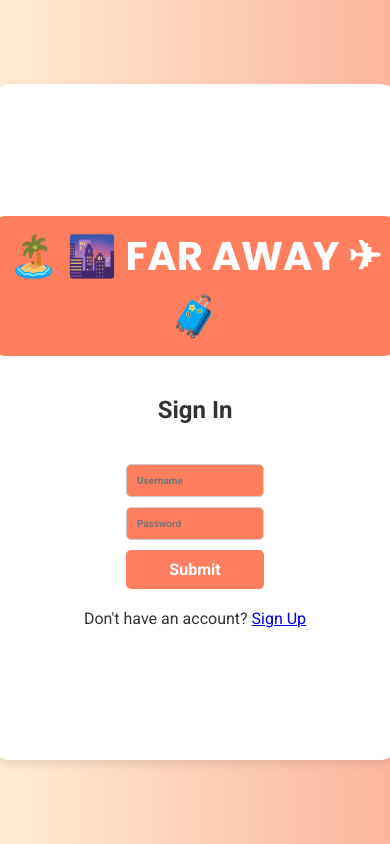
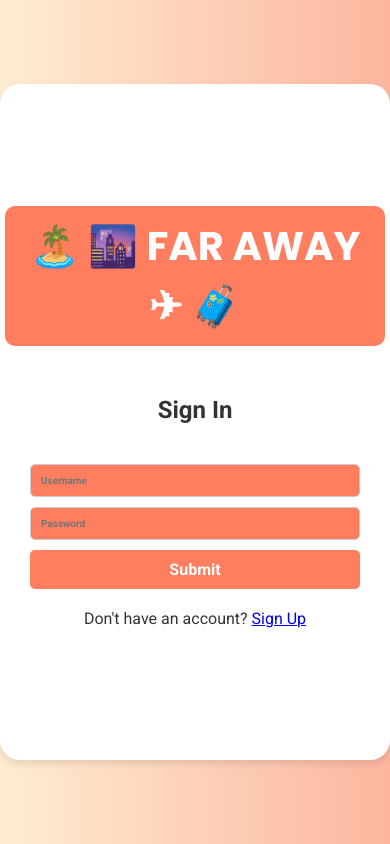
Before and after one commit to Oyematth01/travelling-list, a React (Create React App) app: page /signin in a window 390 px wide. Built offline with nearby package versions, Linux system fonts and the light colour scheme.

Commit message:
Updating for better view and accounting for @mediaqueries

```diff
--- a/src/css/Registration.module.css
+++ b/src/css/Registration.module.css
@@ -1,14 +1,5 @@
 @import url('https://fonts.googleapis.com/css2?family=Roboto:wght@400;700&display=swap');
 
-body {
-  font-family: 'Roboto', sans-serif;
-  background: linear-gradient(to right, #ffecd2 0%, #fcb69f 100%);
-  display: flex;
-  justify-content: center;
-  align-items: center;
-  height: 100vh;
-  margin: 0;
-}
 
 .auth {
   font-family: 'Roboto', sans-serif;
@@ -67,3 +58,25 @@ button:hover {
   margin-bottom: 1rem;
   text-align: center;
 }
+
+@media (max-width: 768px) {
+  .auth {
+    min-width: 100%;
+    padding: 2rem 1rem;
+  }
+
+  .authForm {
+    min-width: 100%;
+  }
+}
+
+@media (max-width: 480px) {
+  .auth {
+    min-width: 100%;
+    padding: 1rem 0.5rem;
+  }
+
+  .authForm {
+    min-width: 100%;
+  }
+}
```
